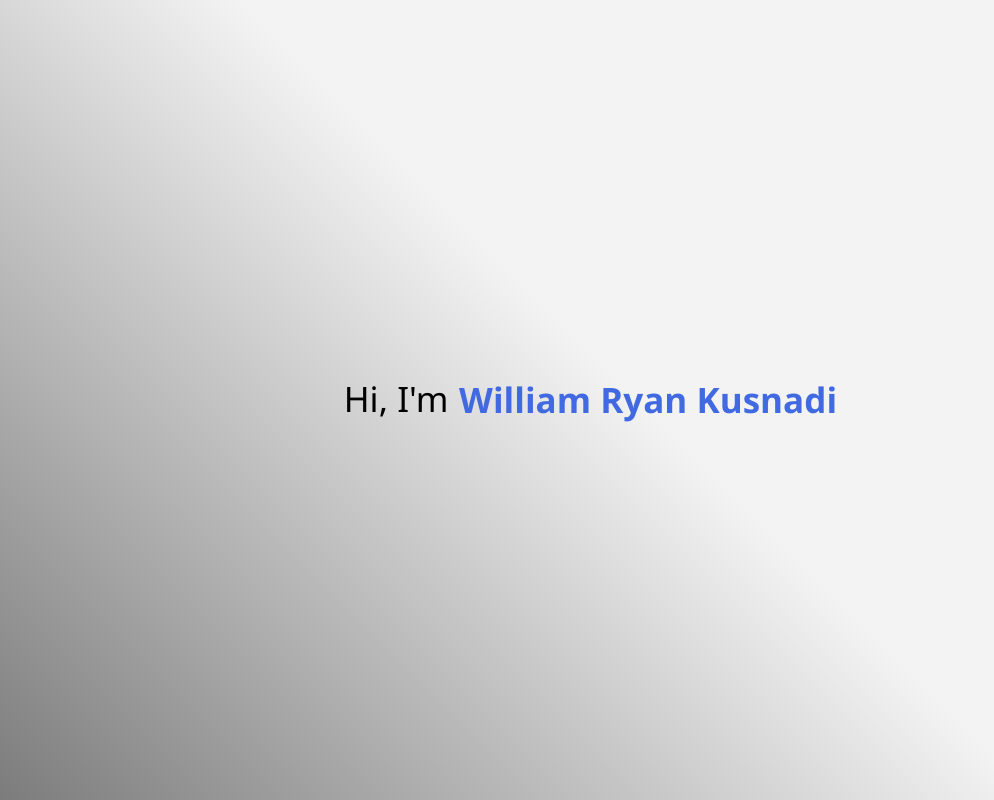
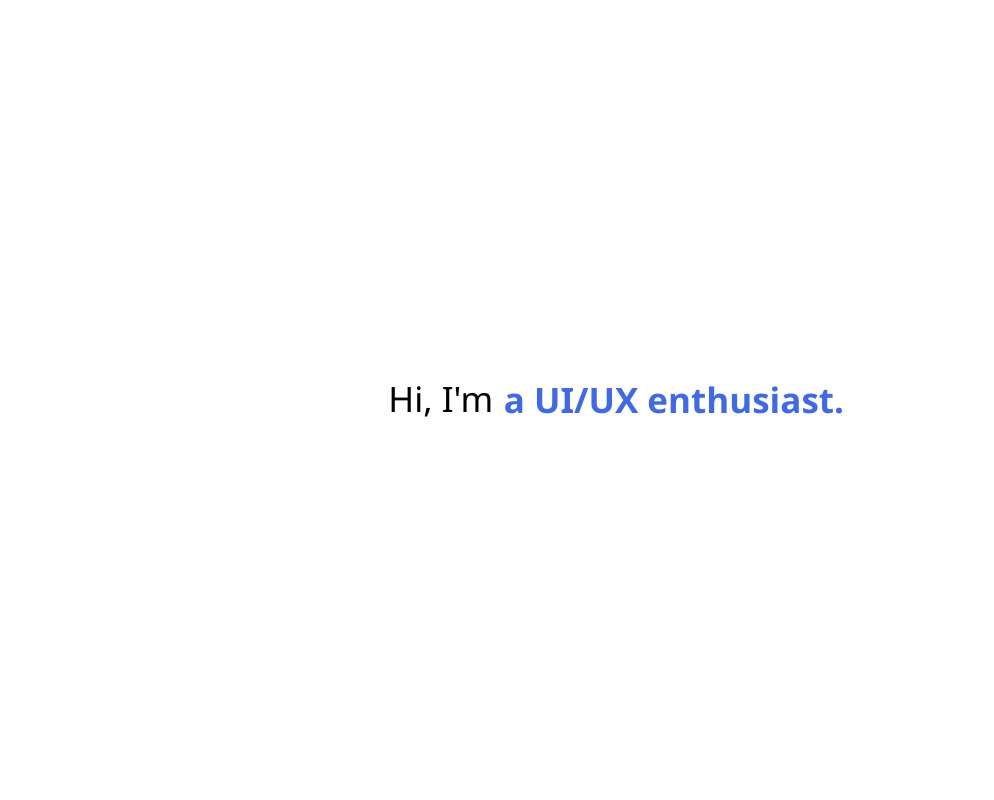
Before and after one commit to WilliamRyank/portfolio, an Angular app: page / in a window 1280 px wide. Shown: the whole page, without its empty margins (0-994 px from the left). Built offline with nearby package versions, Linux system fonts and the light colour scheme.

Commit message:
Change Background color

```diff
--- a/src/app/landing/landing.component.css
+++ b/src/app/landing/landing.component.css
@@ -4,7 +4,7 @@ div.background {
     height: 100vh;
     top: 0;
     left: 0;
-    background: linear-gradient(45deg, rgba(124,124,124,1) 0%, rgba(243,243,243,1) 50%);
+    background: white;
 }
 
 div.wrapper {
@@ -41,13 +41,14 @@ span.text-slider {
     left: 0;
     white-space: nowrap;
     color: royalblue;
-    animation: move 4s 1s infinite;
-    -webkit-animation: move 4s 1s infinite;
+    animation: move 5s 1s infinite;
+    -webkit-animation: move 5s 1s infinite;
 }
 
 @keyframes move {
     0%{top:0px;}
-    25%{top:-50px;}
-    50%{top:-100px;}
-    75%{top:-150px;}
+    20%{top:-50px;}
+    40%{top:-100px;}
+    60%{top:-150px;}
+    80%{top:-200px;}
 }
--- a/src/app/landing/landing.component.html
+++ b/src/app/landing/landing.component.html
@@ -5,10 +5,11 @@
 
             <b>
                 <span class="text-slider">
-                    William Ryan Kusnadi <br>
-                    a Junior student <br>
-                    studying Computer Science <br>
-                    at NUS
+                    William Ryan Kusnadi. <br>
+                    a CS student. <br>
+                    a tech lover. <br>
+                    a web developer. <br>
+                    a UI/UX enthusiast.
                 </span>
             </b>
         </div>
```
